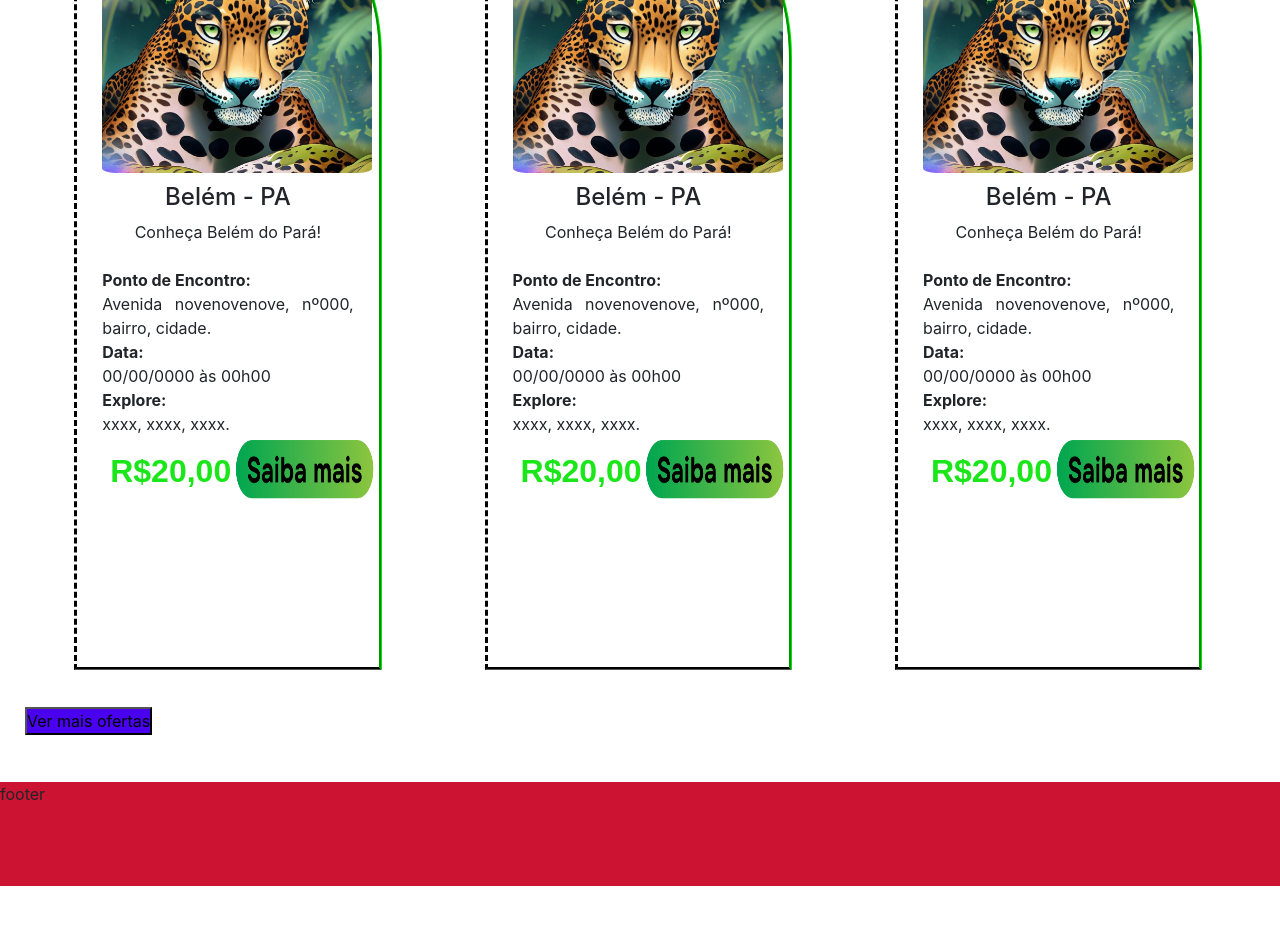
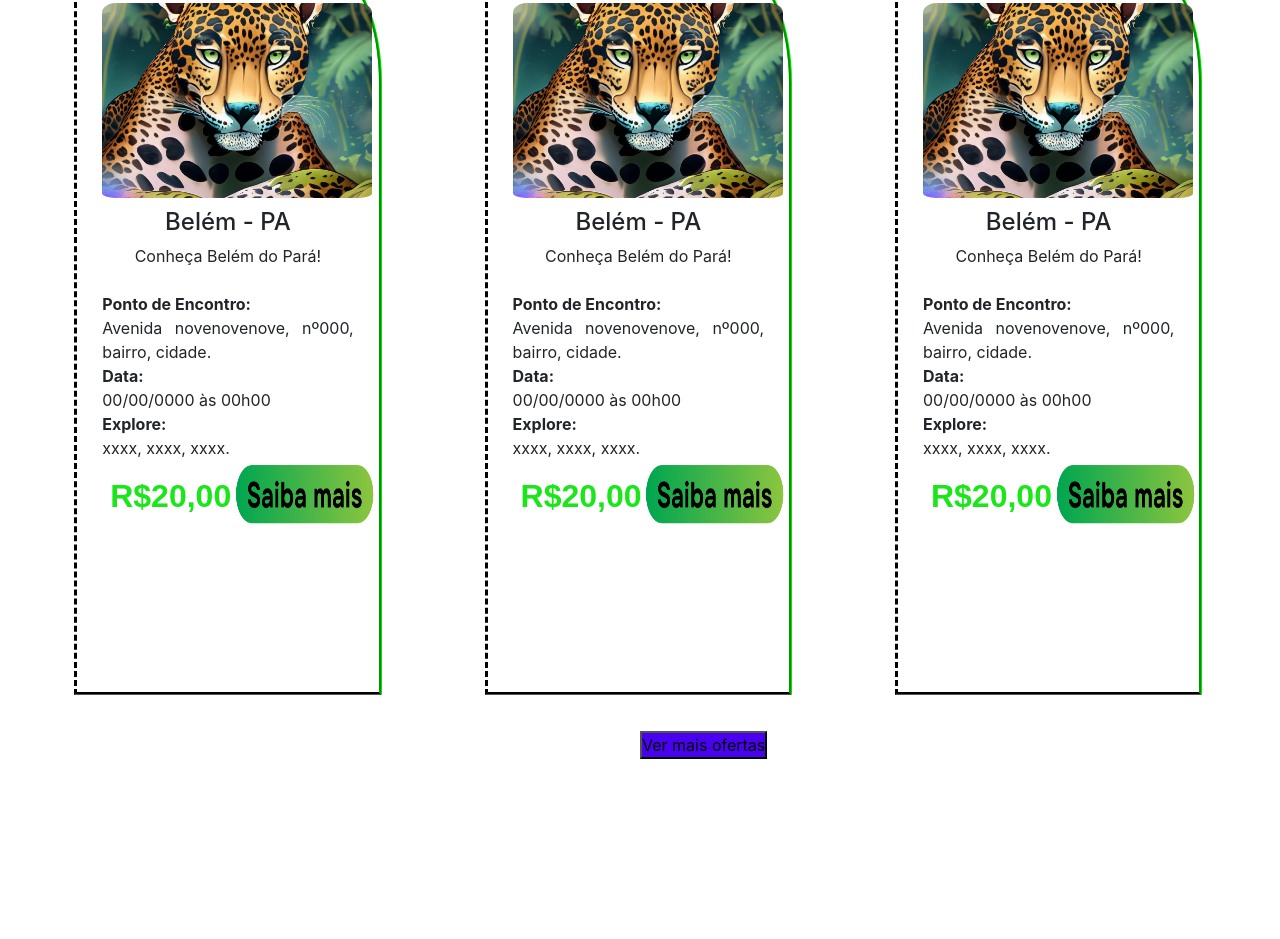
Before and after one commit to jessikahaber/Agencia.de.viagens, a plain HTML site: page Site Agencia de viagens do Zero/home.html in a window 1280 px wide. Shown: the part 1922-2861 px from the top of the page. Before the commit the page ends 2808 px from the top, so only its background shows below. Drawn offline with nearby package versions, Linux system fonts and the light colour scheme.

Commit message:
finalizei aside: botões - home

```diff
--- a/Site Agencia de viagens do Zero/home.html
+++ b/Site Agencia de viagens do Zero/home.html
@@ -155,7 +155,10 @@
           </ul>
         </div>
       </section>
-      <button style="background-color: red;">Ver mais destinos</button>
+      <div class="button">
+        <button style="background-color: red;">Ver mais destinos</button>
+      </div>
+
       <!-- Fim de aside - seção 1: Destinos-->
 
       <!-- Inicio de aside - seção 2: Promoções-->
@@ -257,7 +260,10 @@
           </ul>
         </div>
       </section>
-      <button style="background-color: rgb(73, 1, 240);">Ver mais ofertas</button>
+      <div class="button">
+        <button style="background-color: rgb(73, 1, 240);">Ver mais ofertas</button>
+      </div>
+
     </aside>
     <!-- Fim de aside - seção 2: Promoções-->
 
--- a/Site Agencia de viagens do Zero/style.css
+++ b/Site Agencia de viagens do Zero/style.css
@@ -92,7 +92,7 @@ aside {
   grid-column-start: 2; /*Para dizer que o meu aside inicia na linha 2*/
   grid-column-end: 3; /*Para dizer que o meu aside termina na linha virtual 3*/
   grid-area: aside;
-  height: 230vh; /*Para dizer a altura que tera a parte do aside*/
+  height: 250vh; /*Para dizer a altura que tera a parte do aside*/
   padding: 25px; /*Para definir uma margem entre main e a palavra Destinos*/
 }
 
@@ -170,16 +170,23 @@ aside {
 }
 /*Fim da Formatação do botão dos Cards*/
 
+.button {
+  padding-bottom: 2%;
+  background-color: rgb(255, 255, 255);
+  margin-left: 50%;
+}
 /* Fim da Estilização de aside*/
 
+/*Inicio da Formatação do footer*/
 footer {
-  background: rgb(204, 19, 50);
+  background: rgb(161, 255, 200);
   grid-column-start: 1; /*Para dizer que o meu footer inicia na linha 1*/
   grid-column-end: 3; /*Para dizer que o meu footer termina na linha 3, e assim ele ocupará 100% do width*/
   grid-area: footer;
-  height: 13vh;
+  height: 40vh;
 }
 
+/*Fim da Formatação do footer*/
 .container-fluid {
   display: grid; /*Incrementando o CSS grid no site*/
   grid-template-columns: 3fr 1fr; /*Para incluir colunas, e dizendo que elas são flexiveis, por serem flex as colunas são divididas por iguais*/
```
